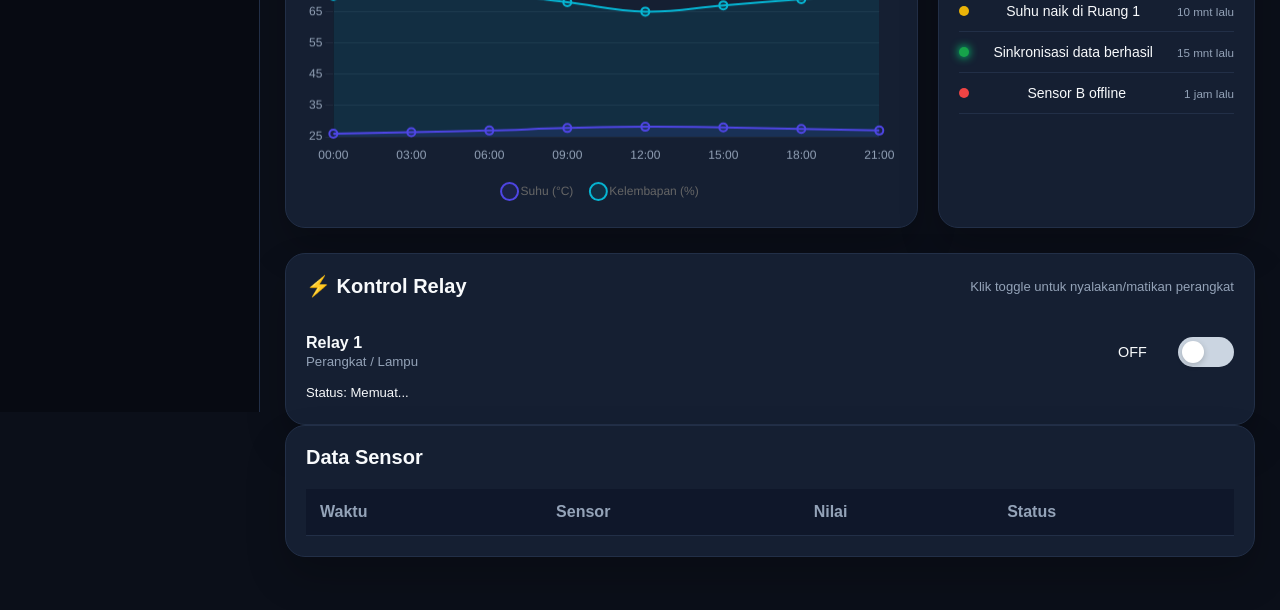
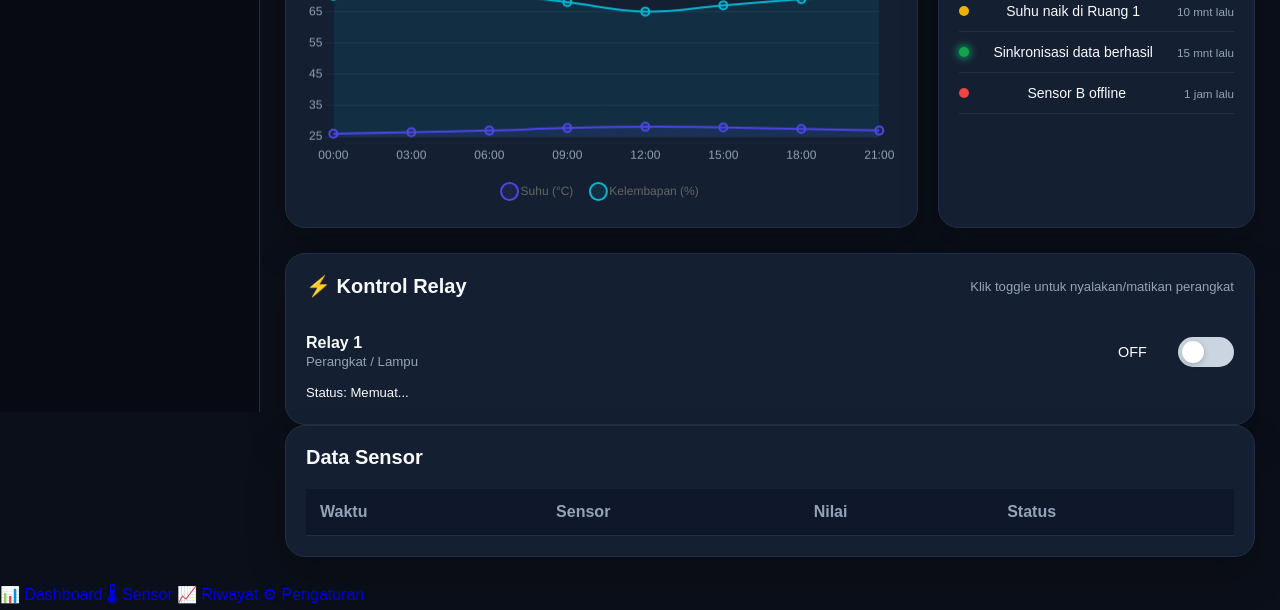
Before and after one commit to fahyu2/Gen-OBa, a plain HTML site: page dashboard.html in a window 1280 px wide. Shown: the part 388-998 px from the top of the page. Before the commit the page ends 970 px from the top, so only its background shows below. Drawn offline with nearby package versions, Linux system fonts and the light colour scheme; no server answers.

```diff
--- a/dashboard.html
+++ b/dashboard.html
@@ -236,3 +236,7 @@
 
 </body>
 </html>
+<a href="dashboard.html" id="nav-dashboard">📊 Dashboard</a>
+<a href="sensor.html" id="nav-sensor">🌡 Sensor</a>
+<a href="riwayat.html" id="nav-riwayat">📈 Riwayat</a>
+<a href="pengaturan.html" id="nav-pengaturan">⚙ Pengaturan</a>
```
